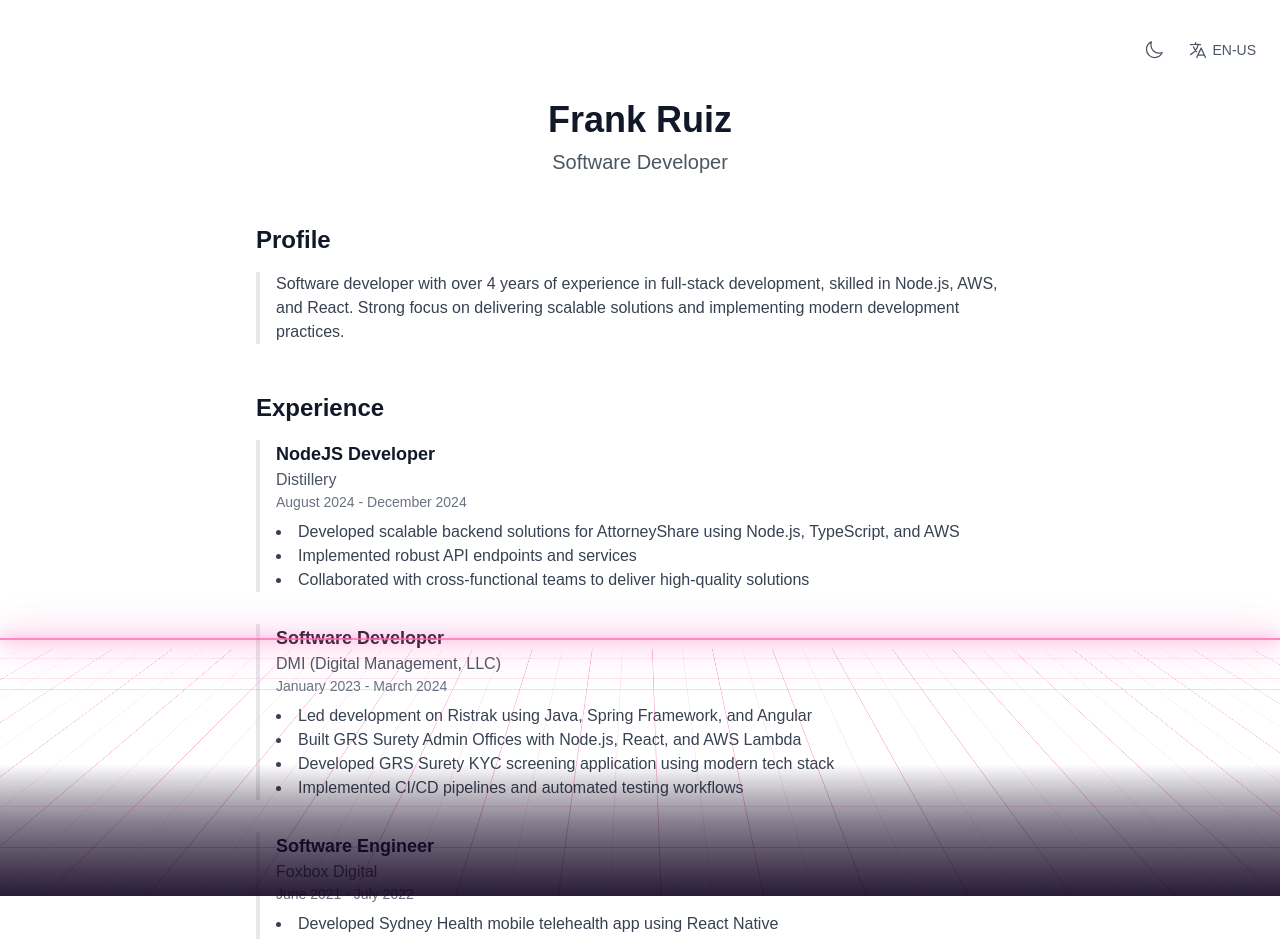
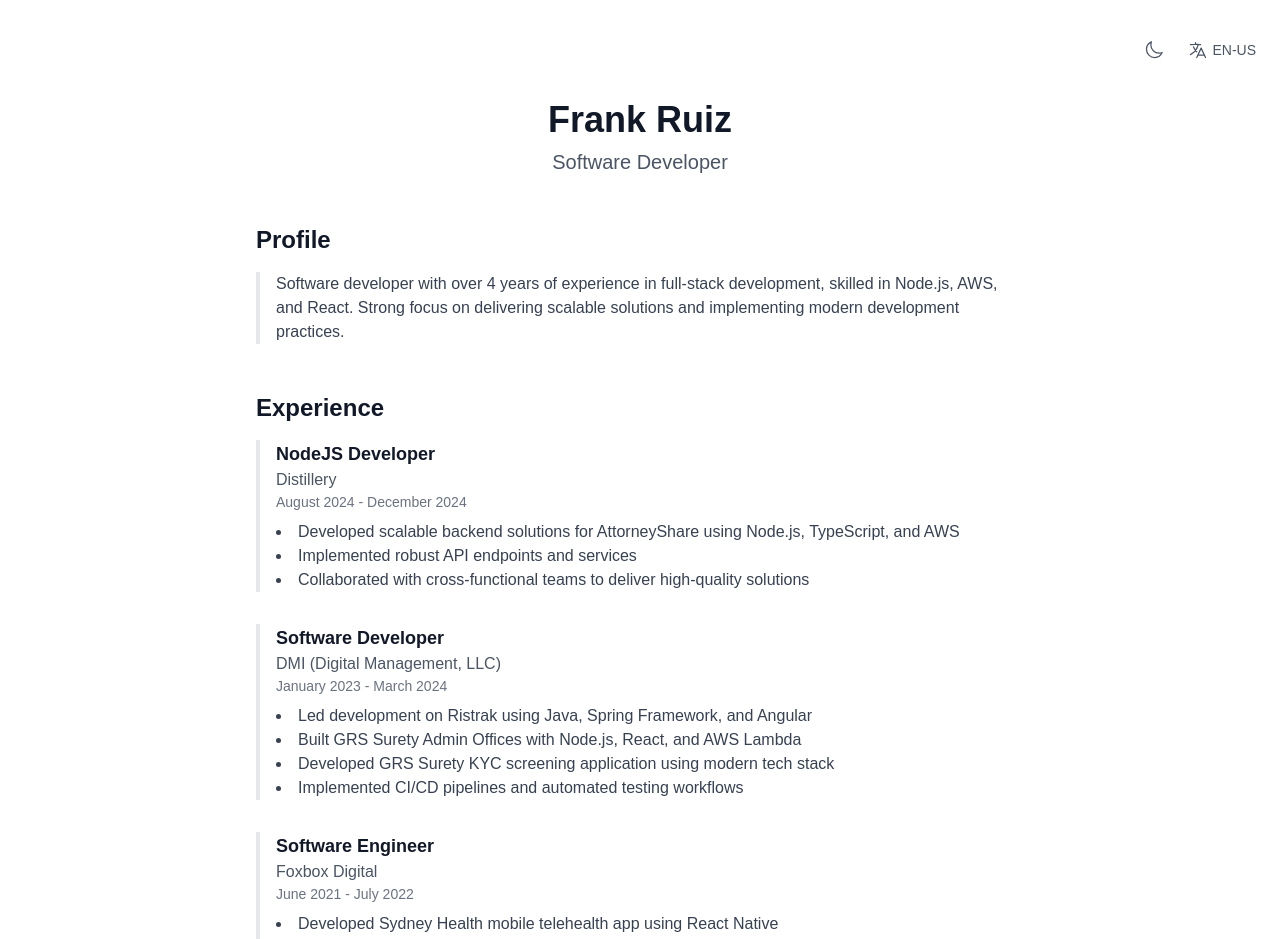
Before and after one commit to franklevel/resume, a Next.js app: page / in a window 1280 px wide. Shown: the top 939 px of the page. Built offline with nearby package versions, Linux system fonts and the light colour scheme.

Commit message:
revert: remove synthwave background and restore original styling

```diff
--- a/src/app/globals.css
+++ b/src/app/globals.css
@@ -8,7 +8,7 @@
 }
 
 .dark {
-  --background: #120321;
+  --background: #0a0a0a;
   --foreground: #ededed;
 }
 
@@ -17,103 +17,6 @@ body {
   background: var(--background);
   font-family: Arial, Helvetica, sans-serif;
   min-height: 100vh;
-  position: relative;
-}
-
-/* Synthwave Grid */
-.synthwave-bg {
-  position: fixed;
-  top: 0;
-  left: 0;
-  width: 100%;
-  height: 100%;
-  z-index: -1;
-  overflow: hidden;
-  opacity: 0;
-  visibility: hidden;
-  transition: opacity 0.3s ease-in-out;
-}
-
-.dark .synthwave-bg {
-  opacity: 1;
-  visibility: visible;
-  background: linear-gradient(180deg,
-    #120321 0%,
-    #240642 30%,
-    #501063 60%,
-    #b4177e 80%,
-    #e91e63 85%,
-    #ec4899 90%,
-    #ff69b4 100%
-  );
-}
-
-.grid-perspective {
-  position: fixed;
-  width: 200%;
-  height: 100%;
-  left: -50%;
-  bottom: -10%;
-  background-image:
-    linear-gradient(90deg, rgba(236, 72, 153, 0.3) 1px, transparent 1px),
-    linear-gradient(rgba(236, 72, 153, 0.3) 1px, transparent 1px);
-  background-size: 100px 100px;
-  transform: perspective(1000px) rotateX(60deg);
-  transform-origin: center bottom;
-  animation: moveGrid 20s linear infinite;
-  will-change: transform;
-}
-
-.grid-perspective::before {
-  content: '';
-  position: absolute;
-  width: 100%;
-  height: 100%;
-  background-image:
-    linear-gradient(90deg, rgba(236, 72, 153, 0.15) 1px, transparent 1px),
-    linear-gradient(rgba(236, 72, 153, 0.15) 1px, transparent 1px);
-  background-size: 50px 50px;
-  transform-origin: center bottom;
-}
-
-.grid-perspective::after {
-  content: '';
-  position: fixed;
-  width: 100%;
-  height: 100%;
-  top: 0;
-  left: 0;
-  background: linear-gradient(180deg,
-    rgba(18, 3, 33, 0) 0%,
-    rgba(18, 3, 33, 0) 60%,
-    rgba(18, 3, 33, 0.5) 80%,
-    rgba(18, 3, 33, 0.9) 100%
-  );
-}
-
-.horizon-line {
-  position: fixed;
-  width: 100%;
-  height: 2px;
-  bottom: 20%;
-  background: #ff69b4;
-  box-shadow:
-    0 0 10px #ff69b4,
-    0 0 20px #ff69b4,
-    0 0 30px #ff69b4,
-    0 0 40px #ff69b4,
-    0 0 50px #ff69b4;
-  opacity: 0.8;
-  z-index: 1;
-}
-
-@keyframes moveGrid {
-  0% {
-    transform: perspective(1000px) rotateX(60deg) translateY(0);
-  }
-  100% {
-    transform: perspective(1000px) rotateX(60deg) translateY(100px);
-  }
 }
 
 @keyframes glow {
@@ -149,8 +52,5 @@ body {
   backdrop-filter: blur(10px);
   border-radius: 16px;
   padding: 2rem;
-  box-shadow:
-    0 4px 30px rgba(0, 0, 0, 0.2),
-    0 0 15px rgba(139, 92, 246, 0.1);
-  border: 1px solid rgba(139, 92, 246, 0.1);
+  box-shadow: 0 4px 30px rgba(0, 0, 0, 0.2);
 }
--- a/src/components/ResumeContent.tsx
+++ b/src/components/ResumeContent.tsx
@@ -11,11 +11,6 @@ interface Props {
 
 export default function ResumeContent({ lang, resumeData }: Props) {
   return (
-    <>
-      <div className="dark:synthwave-bg">
-        <div className="grid-perspective" />
-        <div className="horizon-line" />
-      </div>
     <main className="container mx-auto px-4 py-8">
       <div className="flex justify-end items-center gap-2 mb-8">
         <ThemeSwitcher />
@@ -37,6 +32,5 @@ export default function ResumeContent({ lang, resumeData }: Props) {
 
       <ScrollToTop />
     </main>
-    </>
   );
 }
```
Lines whose indentation alone changed are shown as unchanged.
